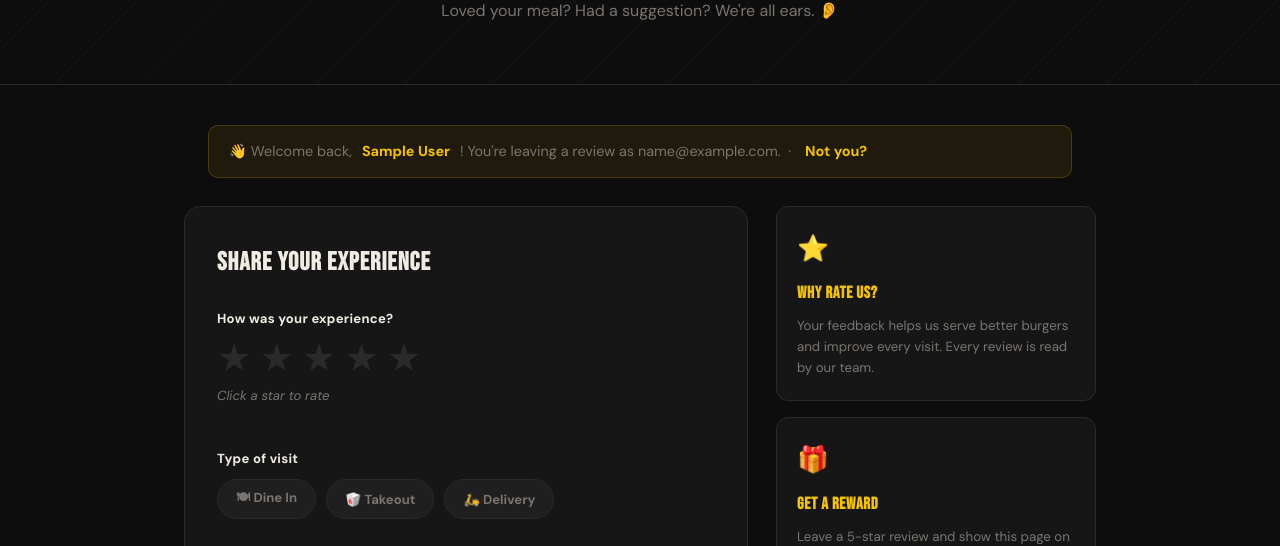
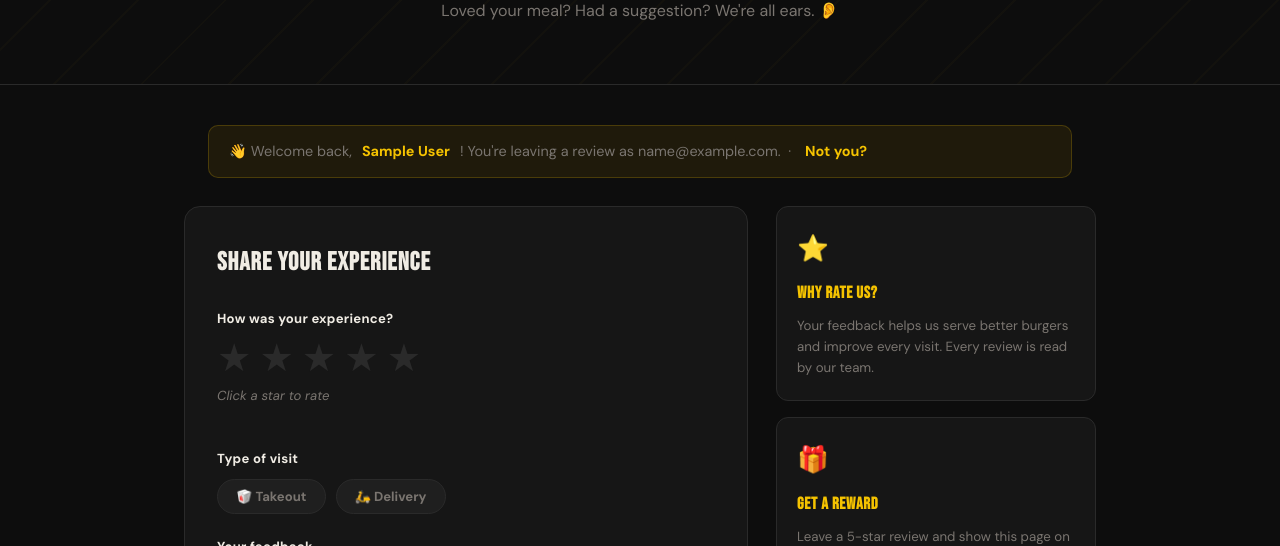
Before and after one commit to AdityaM433/Burger_guys_final, a website: page public/feedback.html in a window 1280 px wide. Shown: the part 254-800 px from the top of the page. Drawn offline with Linux system fonts and the light colour scheme; sample sign-in values are in the browser's storage.

Commit message:
Update feedback.html

```diff
--- a/public/feedback.html
+++ b/public/feedback.html
@@ -87,7 +87,7 @@
           <div class="form-group">
             <label>Type of visit</label>
             <div class="visit-pills" id="visitPills">
-              <button type="button" class="visit-pill" data-type="Dine In">🍽 Dine In</button>
+
               <button type="button" class="visit-pill" data-type="Takeout">🥡 Takeout</button>
               <button type="button" class="visit-pill" data-type="Delivery">🛵 Delivery</button>
             </div>
```
